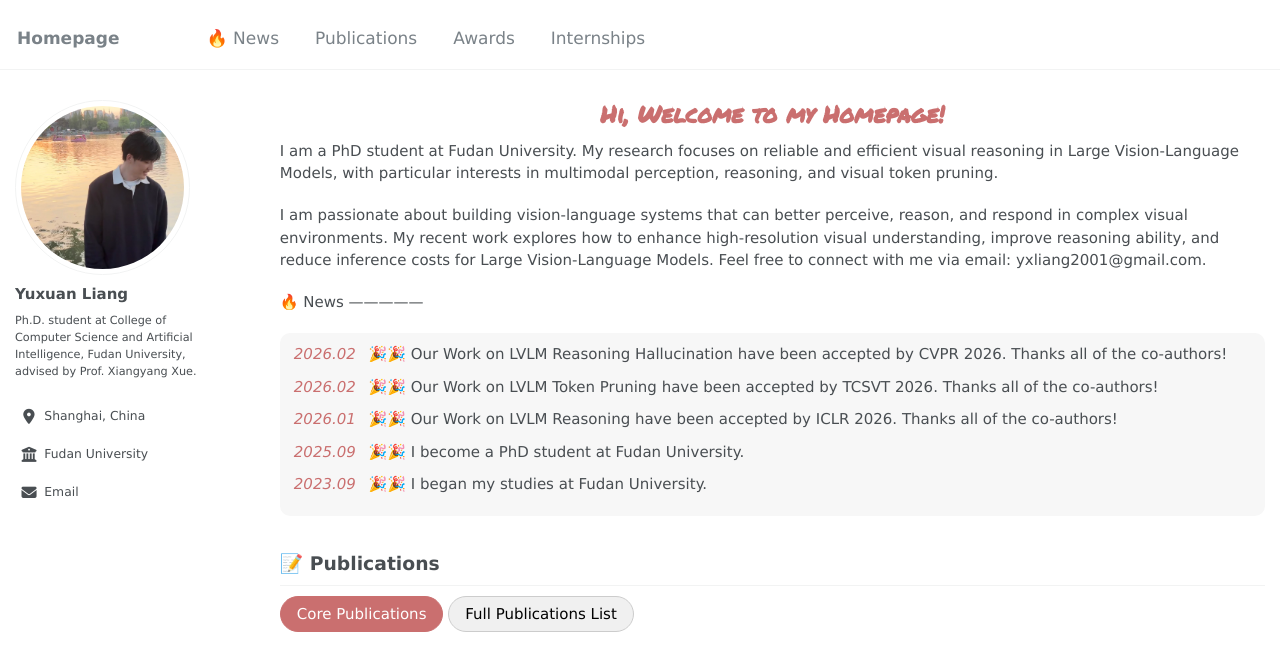
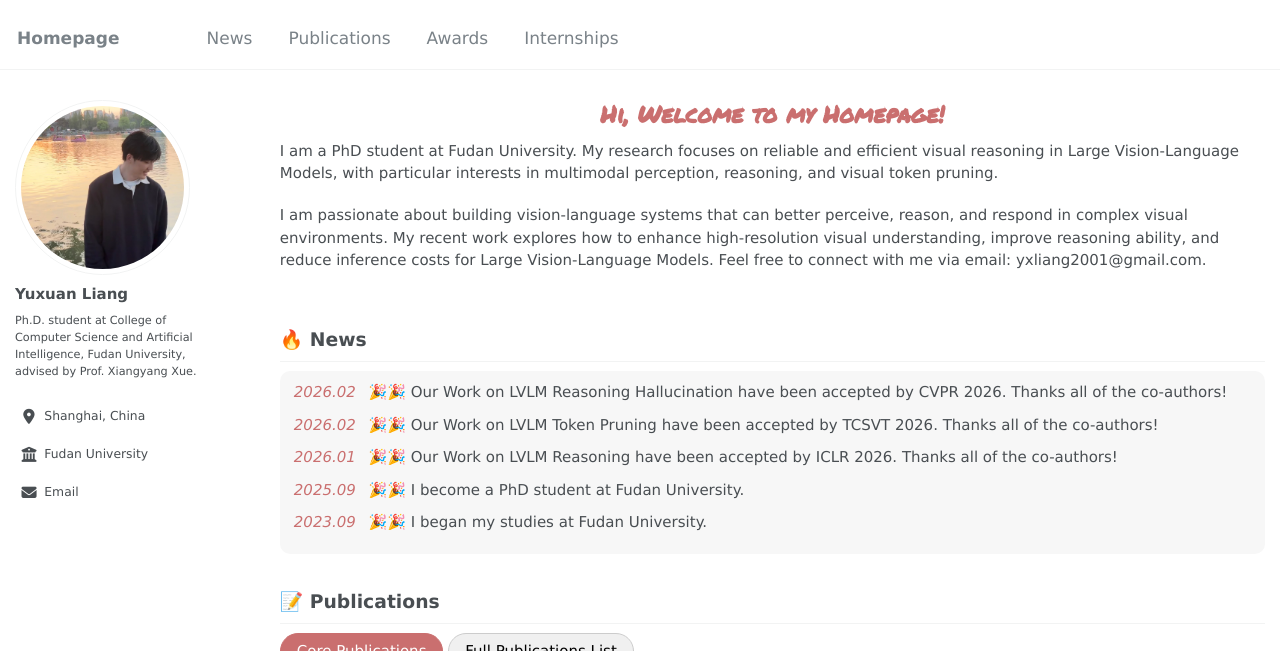
Before and after one commit to Lyxxx1211/Lyxxx1211.github.io, a Jekyll site: the page built from _pages/about.md, in a window 1280 px wide and 900 px high, cut to the strip 0-651 px from the top of the window. Built offline with Jekyll 4.4.1, drawn with Linux system fonts in a browser that asks for light colours; some web fonts are replaced; our own code applies the rules of GitHub Pages for plain Markdown files.

Commit message:
{message}

```diff
--- a/_data/navigation.yml
+++ b/_data/navigation.yml
@@ -1,7 +1,7 @@
 # main links links
 
 main:
-  - title: "🔥 News"
+  - title: "News"
     url: "/#news"
 
   # - title: "Experience"
--- a/_pages/about.md
+++ b/_pages/about.md
@@ -14,6 +14,7 @@ I am a PhD student at Fudan University. My research focuses on reliable and effi
 I am passionate about building vision-language systems that can better perceive, reason, and respond in complex visual environments. My recent work explores how to enhance high-resolution visual understanding, improve reasoning ability, and reduce inference costs for Large Vision-Language Models. Feel free to connect with me via email: yxliang2001@gmail.com.
 
 <a id="news"></a>
+
 🔥 News
 ---------------
 <div class="news-box">
```
